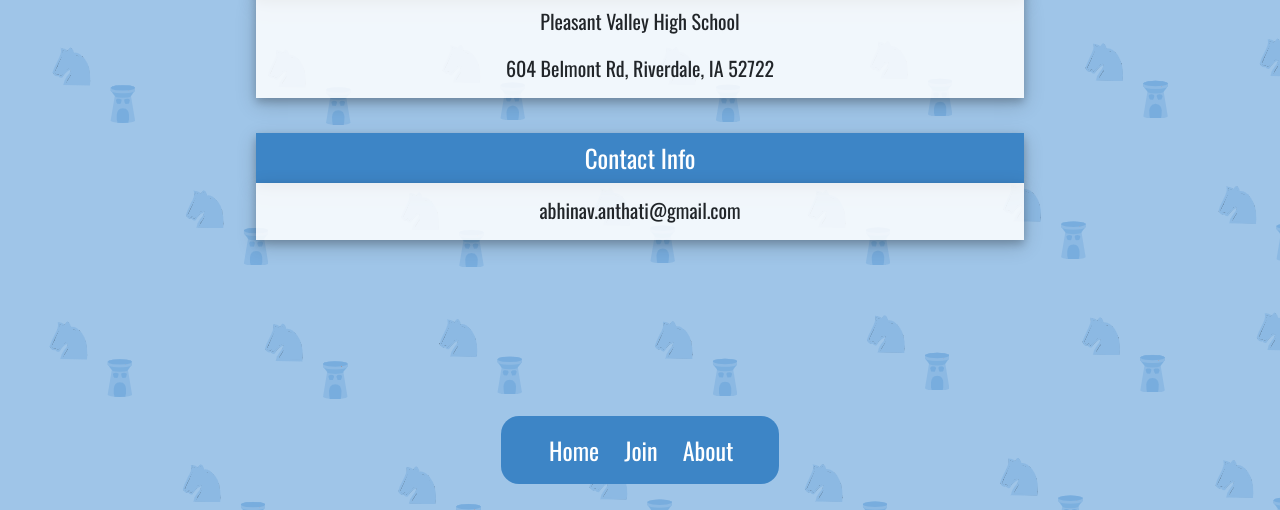
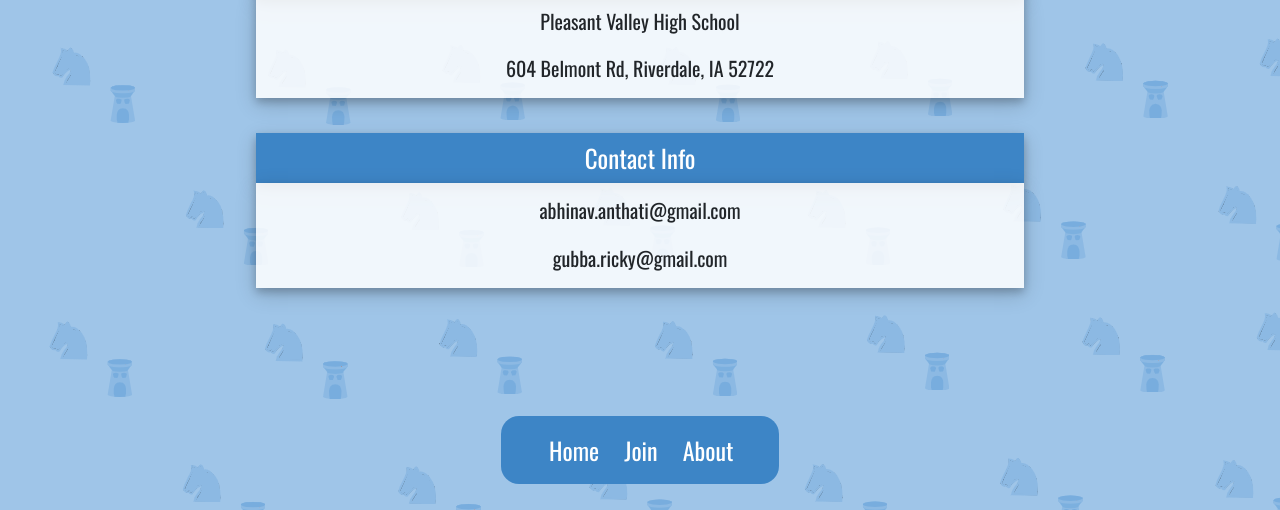
Before and after one commit to ReethamG/Chess-Club-Website, a Django app: page /about/ in a window 1280 px wide. Shown: the part 311-821 px from the top of the page. Run offline with Django 4.2, Linux system fonts and the light colour scheme; some libraries are stand-ins or nearby versions.

Commit message:
Update about_us.html

```diff
--- a/website/templates/about_us.html
+++ b/website/templates/about_us.html
@@ -37,7 +37,9 @@
 
 <div class="container" id="scroll-list"style="margin: 0px; padding: 0px; background-color: #ffffffdb;  width: 60%; height: auto; text-align: left; margin-left: 20%; text-align: center; padding-bottom: 10px; margin-bottom: 350px;">
     <h6 style="font-size: 20px; padding-top: 15px;">
-        abhinav.anthati@gmail.com
+        abhinav.anthati@gmail.com <br>
+        <br>
+        gubba.ricky@gmail.com
     </h6>
 </div>
 
```
